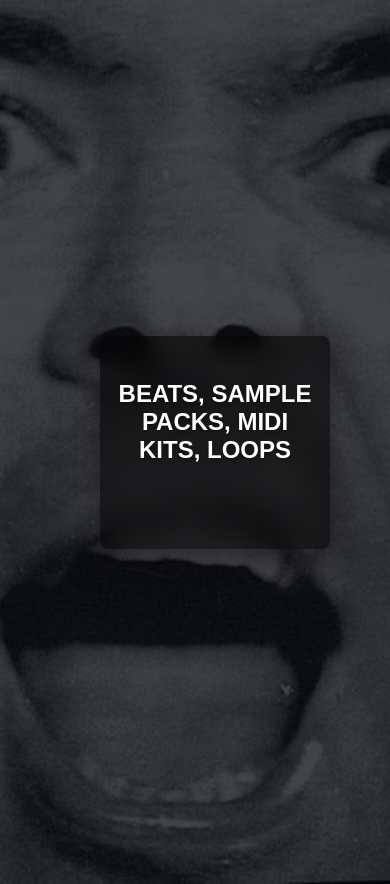
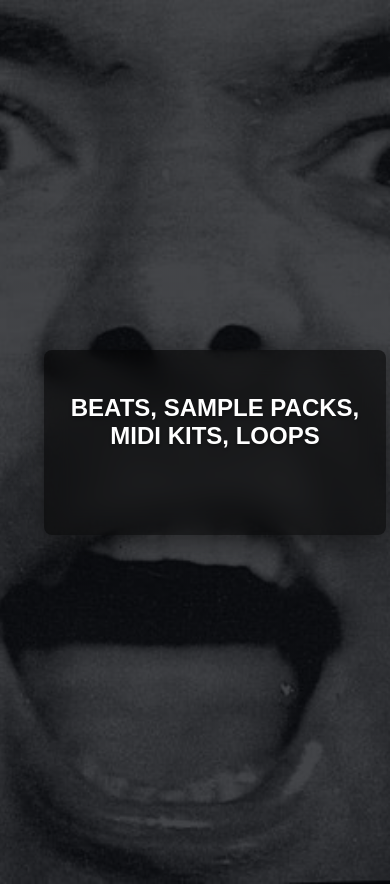
Before and after one commit to NicolasQuirogaweb/niv0web-frontend, a React (Create React App) app: page /login in a window 390 px wide. Shown: the top 884 px of the page. Built offline with nearby package versions, Linux system fonts and the light colour scheme; no server answers.

Commit message:
responsive login btn jeje

```diff
--- a/src/index.css
+++ b/src/index.css
@@ -1280,7 +1280,7 @@ audio {
   /* 🎯 ESTILOS RESPONSIVOS PARA LOGIN EN CELULARES */
   .login-container {
     width: 100%;
-    max-width: 200px;
+    max-width: 80%;
     border-radius: 8px;
     background: rgba(0, 0, 0, 0.55);
     /* ✅ Glass oscuro */
```
